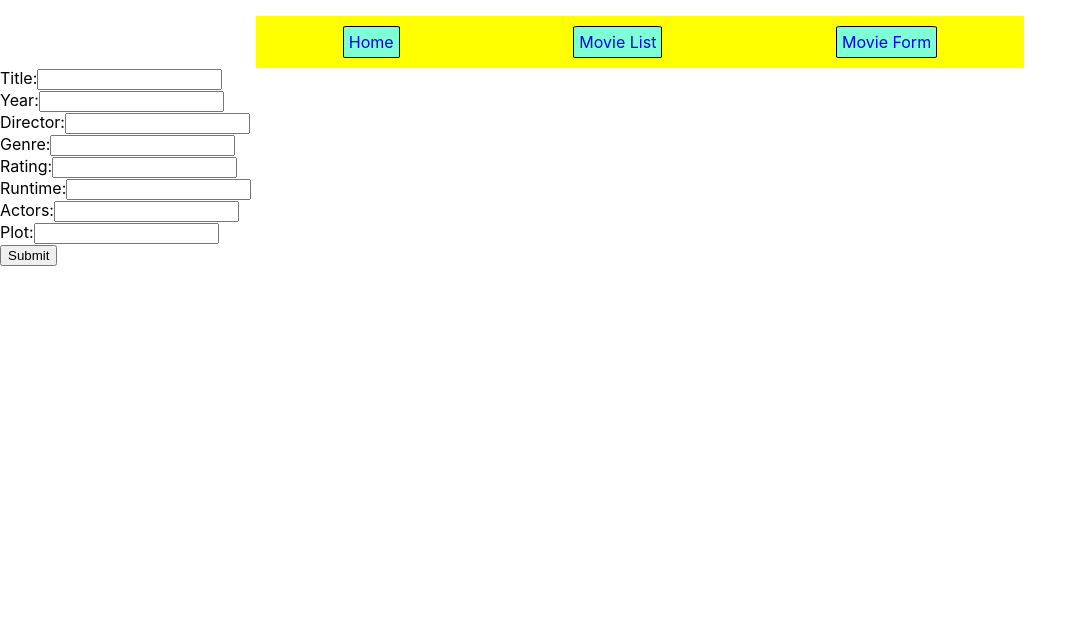
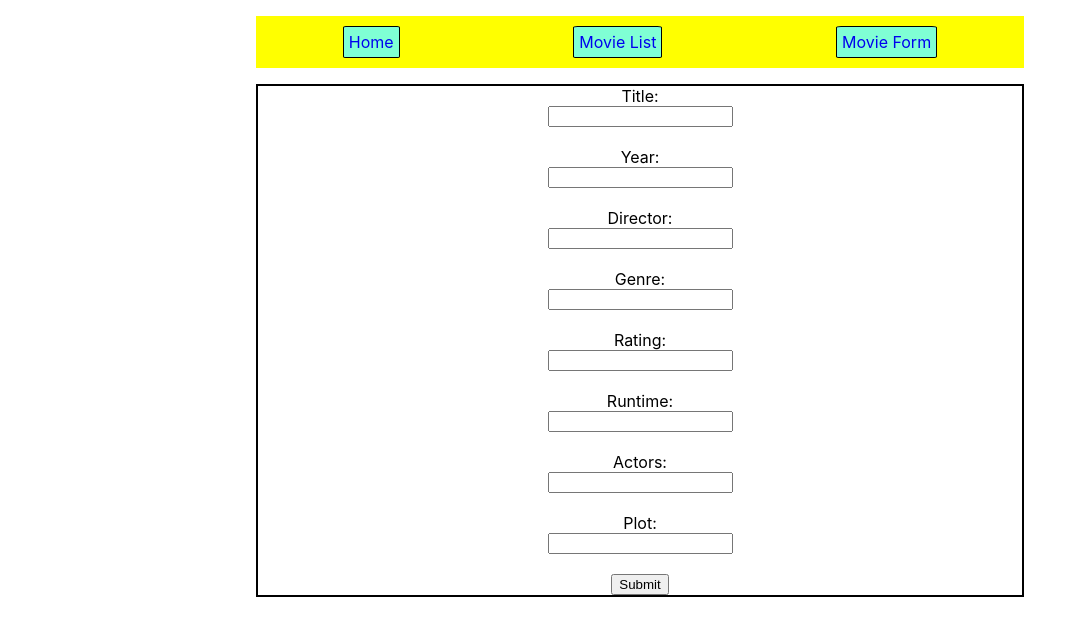
Before and after one commit to victorsworld/movie-react-router, a React (Create React App) app: page /movies-form in a window 1280 px wide. Shown: the top 636 px of the page, without its empty margins (0-1087 px from the left). Built offline with nearby package versions, Linux system fonts and the light colour scheme.

Commit message:
Creating the css style for CreateMovie

```diff
--- a/src/Components/Components.css
+++ b/src/Components/Components.css
@@ -1,4 +1,4 @@
-.NavBar{
+.NavBar {
   display: flex;
   justify-content: space-around;
   background: yellow;
@@ -6,16 +6,19 @@
   margin-left: 20vw;
   margin-top: 2vh;
 }
-.NavBar-Links{
+
+.NavBar-Links {
   padding: 5px;
   border: black 1px solid;
   border-radius: 5%;
   margin: 10px;
   font-size: medium;
   text-decoration: black;
-    background-color: aquamarine
+  background-color: aquamarine;
 }
 
-.Home{
-    text-align: center;
+.MovieCard {
+    display: flex;
+    align-items: center;
+    justify-content: center;
 }
--- /dev/null
+++ b/src/Components/CreateMovie.css
@@ -0,0 +1,11 @@
+.Create {
+    border: black solid 2px;
+    margin-right: 20vw;
+  margin-left: 20vw;
+  margin-top: 2vh;
+}
+.create-box{
+    display: flex;
+    align-items: center;
+    flex-direction: column;
+}
--- a/src/Components/CreateMovie.js
+++ b/src/Components/CreateMovie.js
@@ -1,6 +1,7 @@
 import React, { useState } from 'react';
 import { v4 as uuid } from 'uuid';
 import { useOutletContext, useNavigate } from 'react-router-dom';
+import './CreateMovie.css';
 
 const CreateMovie = () => {
   const { movieData, setMovieData } = useOutletContext();
@@ -17,14 +18,14 @@ const CreateMovie = () => {
 
   const handleOnSubmit = () => {
     const newMovie = {
-      title: title ? title : "None",
+      title: title ? title : 'None',
       year: year ? year : 0,
-    director: director ? director : "None",
-    genre: genre ? genre : "None",
+      director: director ? director : 'None',
+      genre: genre ? genre : 'None',
       rating: rating ? rating : 0,
       runtime: runtime ? runtime : 0,
-    actors: actors.length > 0 ? actors : ["None"],
-    plot: plot ? plot : "None",
+      actors: actors.length > 0 ? actors : ['None'],
+      plot: plot ? plot : 'None',
       id: uuid(),
     };
 
@@ -43,19 +44,27 @@ const CreateMovie = () => {
   };
 
   return (
-    <div>
-      <label htmlFor="title">Title:</label>
-      <input
+    <div class="Create">
+      <div class="create-box">
+        <label htmlFor="title">Title:</label><input
           id="title"
           value={title}
           onChange={(e) => setTitle(e.target.value)}
         />
         <br />
+      </div>
 
+      <div class="create-box">
         <label htmlFor="year">Year:</label>
-      <input id="year" value={year} onChange={(e) => setYear(e.target.value)} />
+        <input
+          id="year"
+          value={year}
+          onChange={(e) => setYear(e.target.value)}
+        />
         <br />
+      </div>
 
+      <div class="create-box">
         <label htmlFor="director">Director:</label>
         <input
           id="director"
@@ -63,7 +72,9 @@ const CreateMovie = () => {
           onChange={(e) => setDirector(e.target.value)}
         />
         <br />
+      </div>
 
+      <div class="create-box">
         <label htmlFor="genre">Genre:</label>
         <input
           id="genre"
@@ -71,7 +82,9 @@ const CreateMovie = () => {
           onChange={(e) => setGenre(e.target.value)}
         />
         <br />
+      </div>
 
+      <div class="create-box">
         <label htmlFor="rating">Rating:</label>
         <input
           id="rating"
@@ -79,7 +92,9 @@ const CreateMovie = () => {
           onChange={(e) => setRating(e.target.value)}
         />
         <br />
+      </div>
 
+      <div class="create-box">
         <label htmlFor="runtime">Runtime:</label>
         <input
           id="runtime"
@@ -87,7 +102,9 @@ const CreateMovie = () => {
           onChange={(e) => setRuntime(e.target.value)}
         />
         <br />
+      </div>
 
+      <div class="create-box">
         <label htmlFor="actors">Actors:</label>
         <input
           id="actors"
@@ -95,12 +112,20 @@ const CreateMovie = () => {
           onChange={(e) => setActors(e.target.value.split(','))}
         />
         <br />
+      </div>
 
+      <div class="create-box">
         <label htmlFor="plot">Plot:</label>
-      <input id="plot" value={plot} onChange={(e) => setPlot(e.target.value)} />
+        <input
+          id="plot"
+          value={plot}
+          onChange={(e) => setPlot(e.target.value)}
+        />
         <br />
 
         <button onClick={handleOnSubmit}>Submit</button>
+      </div>
+
     </div>
   );
 };
--- a/src/Components/Home.js
+++ b/src/Components/Home.js
@@ -1,15 +1,16 @@
 import React from 'react';
 import { useOutletContext } from 'react-router-dom';
-import MoviesList from './MoviesList';
+import "./Components.css"
+
 
 const Home = () => {
   const { movieData, setMovieData } = useOutletContext();
   console.log(movieData);
 
   return (
-    <div>
+    <div class="Homepage" >
       <h1>Home</h1>
-      <div class="SideBar">
+      <div >
         {movieData.map((movie) => {
           return movie.image;
         })}
--- a/src/Components/MovieCard.js
+++ b/src/Components/MovieCard.js
@@ -1,4 +1,5 @@
 import React from 'react'
+import "./Components.css"
 import { useNavigate, useParams } from 'react-router-dom'
 
 const MovieCard = ({ movie }) => {
--- a/src/Components/MoviesList.js
+++ b/src/Components/MoviesList.js
@@ -1,5 +1,6 @@
 import React from 'react'
 import MovieCard from './MovieCard';
+import "./Components.css"
 import { useOutletContext } from 'react-router-dom';
 
 const MoviesList = () => {
```
Lines whose indentation alone changed are shown as unchanged.
